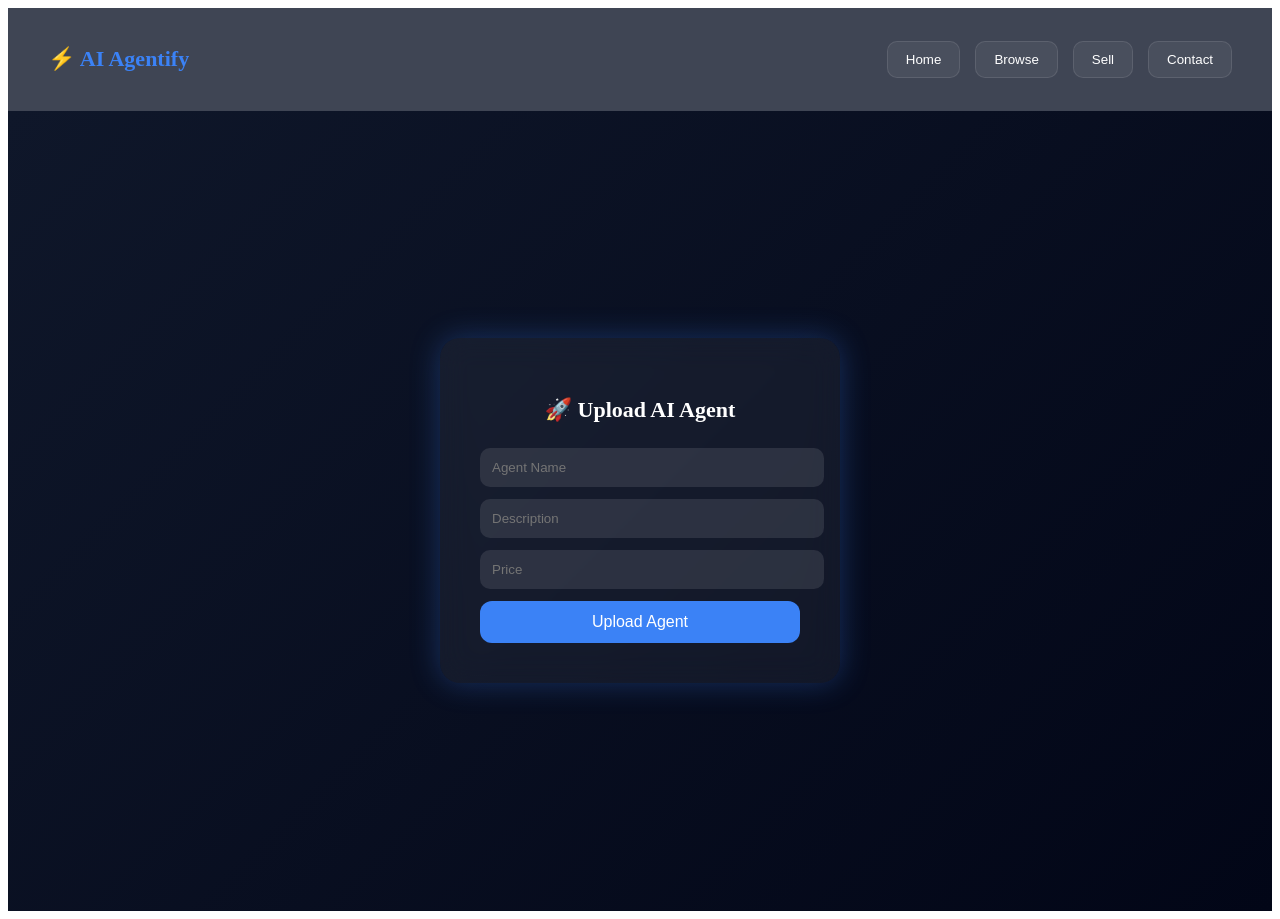
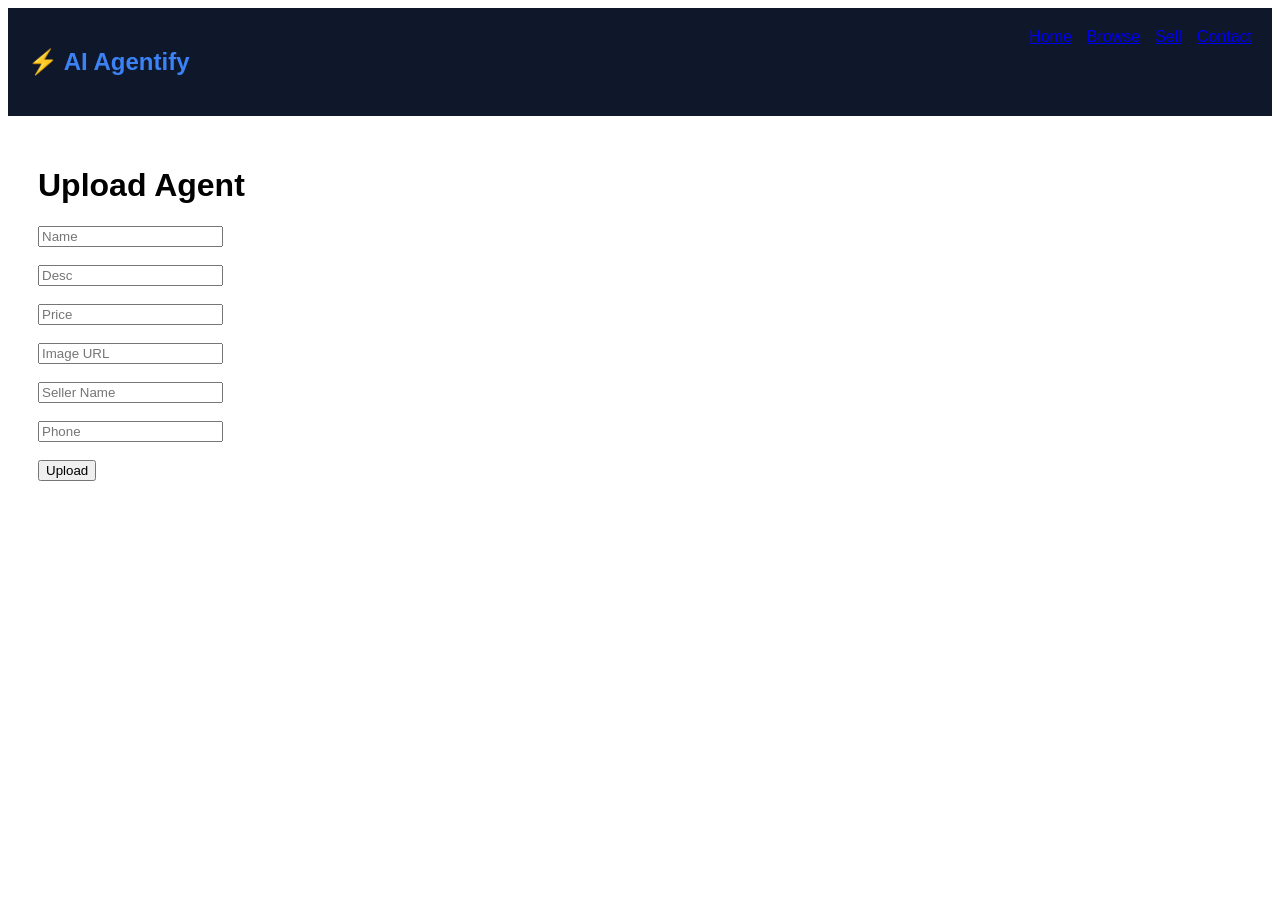
Before and after one commit to abdallah12231/ai-agentify, a React (Vite) app in the folder my-vue-app/: page /upload in a window 1280 px wide. After the commit the page ends 800 px from the top, so only its background shows below. Built offline with nearby package versions, Linux system fonts and the light colour scheme.

Commit message:
full project

```diff
--- a/my-vue-app/src/App.jsx
+++ b/my-vue-app/src/App.jsx
@@ -8,64 +8,26 @@ import Contact from "./pages/Contact";
 function App() {
   return (
     <Router>
-      <div>
+      <div style={{ fontFamily: "Arial" }}>
 
         {/* Navbar */}
         <nav style={{
           display: "flex",
           justifyContent: "space-between",
-          alignItems: "center",
-          padding: "20px 40px",
-          background: "rgba(15,23,42,0.8)",
-          backdropFilter: "blur(10px)",
-          color: "white",
-          position: "sticky",
-          top: 0,
-          zIndex: 1000
+          padding: "20px",
+          background: "#0f172a",
+          color: "white"
         }}>
-          <h2 style={{
-            color: "#3b82f6",
-            fontWeight: "bold",
-            fontSize: "22px"
-          }}>
-            ⚡ AI Agentify
-          </h2>
+          <h2 style={{ color: "#3b82f6" }}>⚡ AI Agentify</h2>
 
           <div style={{ display: "flex", gap: "15px" }}>
-            {[
-              { name: "Home", path: "/" },
-              { name: "Browse", path: "/browse" },
-              { name: "Sell", path: "/upload" },
-              { name: "Contact", path: "/contact" }
-            ].map((item, i) => (
-              <Link key={i} to={item.path}>
-                <button
-                  style={{
-                    padding: "10px 18px",
-                    borderRadius: "10px",
-                    border: "1px solid rgba(255,255,255,0.1)",
-                    background: "rgba(255,255,255,0.05)",
-                    color: "white",
-                    cursor: "pointer",
-                    transition: "0.3s"
-                  }}
-                  onMouseOver={(e) => {
-                    e.target.style.background = "#3b82f6";
-                    e.target.style.transform = "scale(1.05)";
-                  }}
-                  onMouseOut={(e) => {
-                    e.target.style.background = "rgba(255,255,255,0.05)";
-                    e.target.style.transform = "scale(1)";
-                  }}
-                >
-                  {item.name}
-                </button>
-              </Link>
-            ))}
+            <Link to="/">Home</Link>
+            <Link to="/browse">Browse</Link>
+            <Link to="/upload">Sell</Link>
+            <Link to="/contact">Contact</Link>
           </div>
         </nav>
 
-        {/* Pages */}
         <Routes>
           <Route path="/" element={<Home />} />
           <Route path="/browse" element={<Browse />} />
--- a/my-vue-app/src/pages/Browse.jsx
+++ b/my-vue-app/src/pages/Browse.jsx
@@ -1,63 +1,31 @@
 import { useEffect, useState } from "react";
+import { supabase } from "../supabase";
 
 export default function Browse() {
   const [agents, setAgents] = useState([]);
 
   useEffect(() => {
-    const data = JSON.parse(localStorage.getItem("agents")) || [];
-    setAgents(data);
+    const fetchAgents = async () => {
+      const { data } = await supabase.from("agents").select("*");
+      setAgents(data);
+    };
+
+    fetchAgents();
   }, []);
 
-  const handleBuy = (agent) => {
-    const message = `Hi, I want to buy ${agent.name} for ${agent.price}`;
-    const phoneNumber = "201018168377";
-    const url = `https://wa.me/${phoneNumber}?text=${encodeURIComponent(message)}`;
-    window.open(url, "_blank");
-  };
+  return (
+    <div style={{ padding: "30px" }}>
+      <h1>Browse</h1>
 
-  return (
-    <div style={{ padding: "40px", background: "#0f172a", minHeight: "100vh", color: "white" }}>
-      <h1 style={{ textAlign: "center", marginBottom: "30px" }}>
-        🚀 Browse AI Agents
-      </h1>
+      {agents.map((a) => (
+        <div key={a.id} style={{ marginBottom: "20px" }}>
+          <h2>{a.name}</h2>
+          <p>{a.desc}</p>
+          <p>{a.price}</p>
 
-      <div style={{
-        display: "grid",
-        gridTemplateColumns: "repeat(auto-fit, minmax(250px, 1fr))",
-        gap: "20px"
-      }}>
-        {agents.map((agent, index) => (
-          <div key={index} style={{
-            background: "#1e293b",
-            padding: "20px",
-            borderRadius: "15px",
-            boxShadow: "0 0 10px rgba(0,0,0,0.3)"
-          }}>
-            <h2>{agent.name}</h2>
-            <p style={{ color: "#94a3b8" }}>{agent.desc}</p>
-            <p style={{ marginTop: "10px", fontWeight: "bold" }}>
-              💰 {agent.price}
-            </p>
-
-            <button
-              onClick={() => handleBuy(agent)}
-              style={{
-                marginTop: "15px",
-                width: "100%",
-                padding: "10px",
-                background: "#3b82f6",
-                border: "none",
-                borderRadius: "10px",
-                color: "white",
-                cursor: "pointer",
-                fontSize: "16px"
-              }}
-            >
-              Buy Now
-            </button>
-          </div>
-        ))}
-      </div>
+          {a.image && <img src={a.image} width="200" />}
+        </div>
+      ))}
     </div>
   );
 }
--- a/my-vue-app/src/pages/Contact.jsx
+++ b/my-vue-app/src/pages/Contact.jsx
@@ -1,7 +1,7 @@
 export default function Contact() {
   return (
-    <div style={{ padding: "40px", textAlign: "center" }}>
-      <h1>Contact Us</h1>
+    <div style={{ padding: "30px" }}>
+      <h1>Contact</h1>
       <p>WhatsApp: 01018168377</p>
     </div>
   );
--- a/my-vue-app/src/pages/Home.jsx
+++ b/my-vue-app/src/pages/Home.jsx
@@ -1,52 +1,28 @@
-import { Link } from "react-router-dom";
+import { useEffect, useState } from "react";
+import { supabase } from "../supabase";
 
 export default function Home() {
+  const [agents, setAgents] = useState([]);
+
+  useEffect(() => {
+    const fetchAgents = async () => {
+      const { data } = await supabase.from("agents").select("*");
+      setAgents(data);
+    };
+
+    fetchAgents();
+  }, []);
+
   return (
-    <div style={{
-      height: "100vh",
-      background: "linear-gradient(to right, #0f172a, #1e293b)",
-      color: "white",
-      display: "flex",
-      flexDirection: "column",
-      justifyContent: "center",
-      alignItems: "center",
-      textAlign: "center"
-    }}>
-      <h1 style={{ fontSize: "40px", marginBottom: "20px" }}>
-        🚀 AI Agent Marketplace
-      </h1>
+    <div style={{ padding: "30px" }}>
+      <h1>🔥 Top Agents</h1>
 
-      <p style={{ color: "#94a3b8", marginBottom: "30px" }}>
-        Buy & Sell Powerful AI Agents Easily
-      </p>
-
-      <div style={{ display: "flex", gap: "20px" }}>
-        <Link to="/browse">
-          <button style={{
-            padding: "12px 25px",
-            background: "#3b82f6",
-            border: "none",
-            borderRadius: "10px",
-            color: "white",
-            cursor: "pointer"
-          }}>
-            Browse Agents
-          </button>
-        </Link>
-
-        <Link to="/upload">
-          <button style={{
-            padding: "12px 25px",
-            background: "#22c55e",
-            border: "none",
-            borderRadius: "10px",
-            color: "white",
-            cursor: "pointer"
-          }}>
-            Sell Your Agent
-          </button>
-        </Link>
-      </div>
+      {agents.slice(0, 3).map((a) => (
+        <div key={a.id}>
+          <h3>{a.name}</h3>
+          <p>{a.price}</p>
+        </div>
+      ))}
     </div>
   );
 }
--- a/my-vue-app/src/pages/Upload.jsx
+++ b/my-vue-app/src/pages/Upload.jsx
@@ -1,100 +1,57 @@
 import { useState } from "react";
+import { supabase } from "../supabase";
 
 export default function Upload() {
   const [name, setName] = useState("");
   const [desc, setDesc] = useState("");
   const [price, setPrice] = useState("");
+  const [image, setImage] = useState("");
+  const [sellerName, setSellerName] = useState("");
+  const [phone, setPhone] = useState("");
 
-  const handleSubmit = (e) => {
+  const handleSubmit = async (e) => {
     e.preventDefault();
 
-    const newAgent = { name, desc, price };
-    const oldAgents = JSON.parse(localStorage.getItem("agents")) || [];
+    const { error } = await supabase.from("agents").insert([
+      {
+        name,
+        desc,
+        price,
+        image,
+        seller_name: sellerName,
+        phone,
+      },
+    ]);
 
-    oldAgents.push(newAgent);
-    localStorage.setItem("agents", JSON.stringify(oldAgents));
+    if (error) {
+      alert("❌ Error");
+      console.log(error);
+    } else {
+      alert("🔥 Uploaded");
 
-    alert("🔥 Agent Uploaded");
-
-    setName("");
-    setDesc("");
-    setPrice("");
+      setName("");
+      setDesc("");
+      setPrice("");
+      setImage("");
+      setSellerName("");
+      setPhone("");
+    }
   };
 
   return (
-    <div style={{
-      minHeight: "100vh",
-      background: "linear-gradient(135deg, #0f172a, #020617)",
-      display: "flex",
-      justifyContent: "center",
-      alignItems: "center",
-      color: "white"
-    }}>
-      <form onSubmit={handleSubmit} style={{
-        background: "rgba(255,255,255,0.05)",
-        padding: "40px",
-        borderRadius: "20px",
-        width: "320px",
-        backdropFilter: "blur(15px)",
-        boxShadow: "0 0 30px rgba(59,130,246,0.3)"
-      }}>
-        <h2 style={{
-          textAlign: "center",
-          marginBottom: "25px",
-          fontSize: "22px"
-        }}>
-          🚀 Upload AI Agent
-        </h2>
+    <div style={{ padding: "30px" }}>
+      <h1>Upload Agent</h1>
 
-        <input
-          placeholder="Agent Name"
-          value={name}
-          onChange={(e) => setName(e.target.value)}
-          style={input}
-        />
+      <form onSubmit={handleSubmit}>
+        <input placeholder="Name" value={name} onChange={(e) => setName(e.target.value)} /><br /><br />
+        <input placeholder="Desc" value={desc} onChange={(e) => setDesc(e.target.value)} /><br /><br />
+        <input placeholder="Price" value={price} onChange={(e) => setPrice(e.target.value)} /><br /><br />
+        <input placeholder="Image URL" value={image} onChange={(e) => setImage(e.target.value)} /><br /><br />
+        <input placeholder="Seller Name" value={sellerName} onChange={(e) => setSellerName(e.target.value)} /><br /><br />
+        <input placeholder="Phone" value={phone} onChange={(e) => setPhone(e.target.value)} /><br /><br />
 
-        <input
-          placeholder="Description"
-          value={desc}
-          onChange={(e) => setDesc(e.target.value)}
-          style={input}
-        />
-
-        <input
-          placeholder="Price"
-          value={price}
-          onChange={(e) => setPrice(e.target.value)}
-          style={input}
-        />
-
-        <button type="submit" style={{
-          width: "100%",
-          padding: "12px",
-          borderRadius: "12px",
-          border: "none",
-          background: "#3b82f6",
-          color: "white",
-          cursor: "pointer",
-          fontSize: "16px",
-          transition: "0.3s"
-        }}
-        onMouseOver={(e) => e.target.style.transform = "scale(1.05)"}
-        onMouseOut={(e) => e.target.style.transform = "scale(1)"}
-        >
-          Upload Agent
-        </button>
+        <button type="submit">Upload</button>
       </form>
     </div>
   );
 }
-
-const input = {
-  width: "100%",
-  padding: "12px",
-  marginBottom: "12px",
-  borderRadius: "10px",
-  border: "none",
-  outline: "none",
-  background: "rgba(255,255,255,0.1)",
-  color: "white"
-};
--- /dev/null
+++ b/my-vue-app/src/supabase.js
@@ -0,0 +1,6 @@
+import { createClient } from "@supabase/supabase-js";
+
+const supabaseUrl = "https://dpmywxtwzxttiekjfphb.supabase.co";
+const supabaseKey = "sb_publishable_F92L2BhubhwO_DEXIaUh8A_aW7NMovU";
+
+export const supabase = createClient(supabaseUrl, supabaseKey);
```
Also changed, not shown: my-vue-app/src/main.jsx (+6 -6 lines), 1 other file (tests, documents, lock files or other folders).
